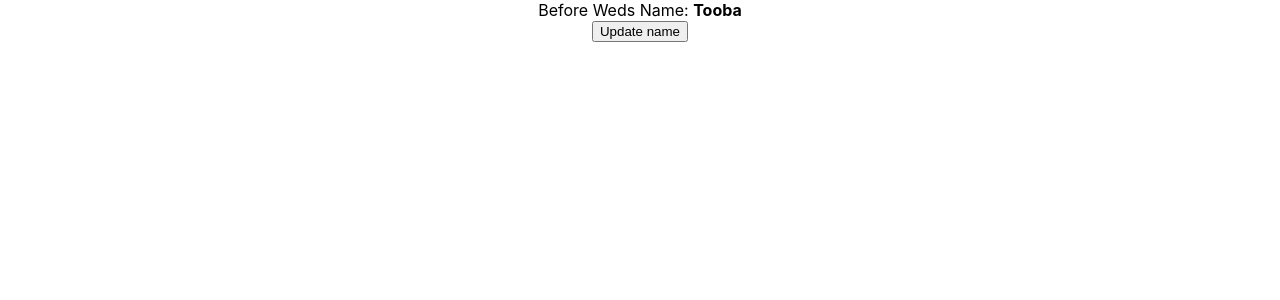
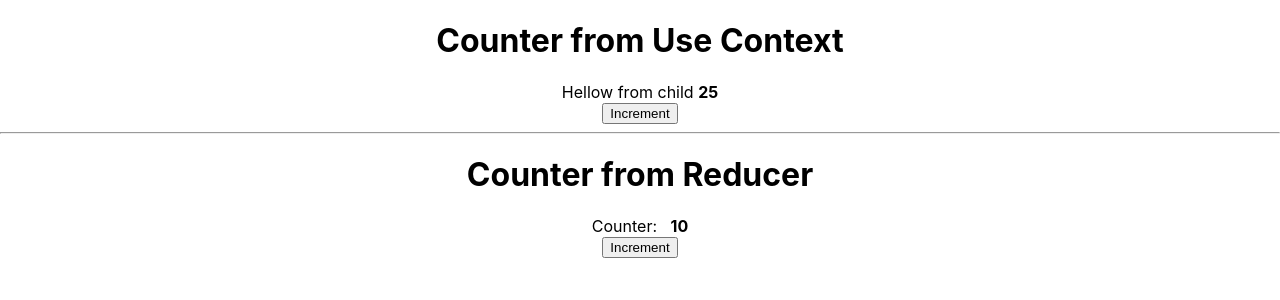
Before and after one commit to SheikhSahal/React-app-surge-deploy, a React (Create React App) app: page / in a window 1280 px wide. Shown: the top 300 px of the page. Built offline with nearby package versions, Linux system fonts and the light colour scheme.

Commit message:
Context API or Reducer concepts

```diff
--- a/src/App.js
+++ b/src/App.js
@@ -1,20 +1,24 @@
-import React, {useState} from 'react';
+import React, { useState } from 'react';
 import './App.css';
-import Wed from './wed/wed'
+import Parent from './Context_API/Parent';
+import Context from './Context_API/Context';
+import ReducerParent from './Reducer/Parent';
+
 
 function App() {
-  const [nam, setname] = useState({
-    name : 'Tooba',
-    behave: 'Before'
-  })
-
+  const setCounter = useState(25);
 
   return (
     <div className="App">
-      <div>
-        <Wed names={nam.name} behavior={nam.behave}/>
-      </div>
-        <button onClick={()=> {setname({name: 'Tooba sahal', behave: 'After'})}}>Update name</button>
+    <Context.Provider value={setCounter}>
+      <Parent />
+    </Context.Provider>
+
+
+    <ReducerParent>
+
+    </ReducerParent>
+
     </div>
   );
 }
--- /dev/null
+++ b/src/Context_API/Child.js
@@ -0,0 +1,22 @@
+import React, { useContext } from 'react'
+import context from './Context'
+
+function Child() {
+
+    let counterValue = useContext(context);
+    console.log(counterValue);
+
+    return (
+        <div>
+            <h1>Counter from Use Context</h1>
+            Hellow from child <b>{counterValue[0]}</b>
+            <div>
+                <button onClick={() => {counterValue[1](++counterValue[0])}}>Increment</button>
+            </div>
+
+            <hr />
+        </div>
+    )
+}
+
+export default Child
--- /dev/null
+++ b/src/Context_API/Context.js
@@ -0,0 +1,9 @@
+import React, { createContext } from 'react';
+
+
+const Context = createContext(5)
+
+
+
+
+export default Context;
--- /dev/null
+++ b/src/Context_API/Parent.js
@@ -0,0 +1,12 @@
+import React from 'react';
+import Child from './Child';
+
+function Parent() {
+    return (
+        <div>
+            <Child />
+        </div>
+    )
+}
+
+export default Parent
--- /dev/null
+++ b/src/Reducer/Child.js
@@ -0,0 +1,19 @@
+import React, { useReducer } from 'react';
+import Reducer from './Reducer';
+
+function Child() {
+
+    const [state, dispatch] = useReducer(Reducer,10)
+    return (
+        <div>
+
+            <h1>Counter from Reducer</h1>
+            Counter: &nbsp; <b>{state}</b>
+            <div>
+            <button onClick={()=> {dispatch('INCREMENT')}}>Increment</button>
+                </div>
+        </div>
+    )
+}
+
+export default Child
--- /dev/null
+++ b/src/Reducer/Parent.js
@@ -0,0 +1,12 @@
+import React from 'react';
+import Child from './Child';
+
+function Parent() {
+    return (
+        <div>
+            <Child />
+        </div>
+    )
+}
+
+export default Parent
--- /dev/null
+++ b/src/Reducer/Reducer.js
@@ -0,0 +1,8 @@
+const reducer = (state, action) => {
+    switch (action) {
+        case 'INCREMENT':
+            return state + 1
+    }
+}
+
+export default reducer;
--- a/src/wed/wed.js
+++ /dev/null
@@ -1,11 +0,0 @@
-import React from 'react'
-
-function wed(props) {
-    return (
-        <div>
-            {props.behavior} Weds Name: <b>{props.names}</b>
-        </div>
-    )
-}
-
-export default wed
```
Also changed, not shown: src/wed/wed.css (deleted).
